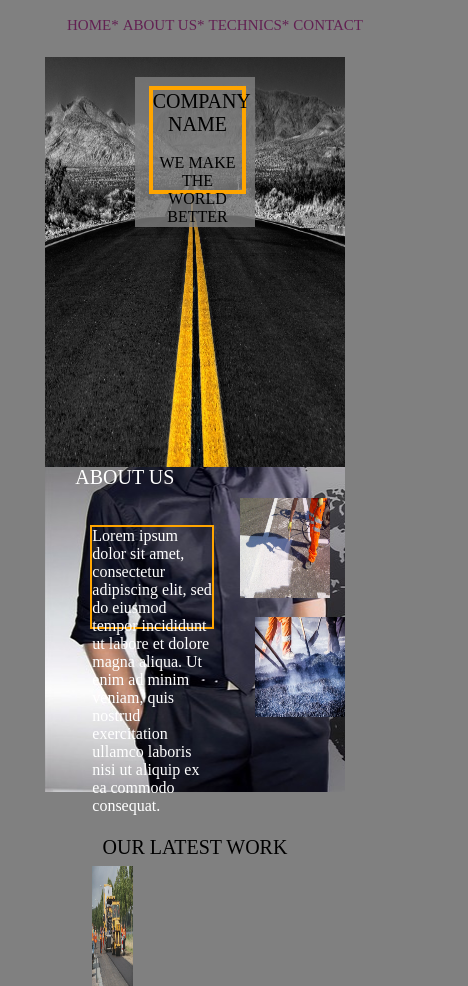
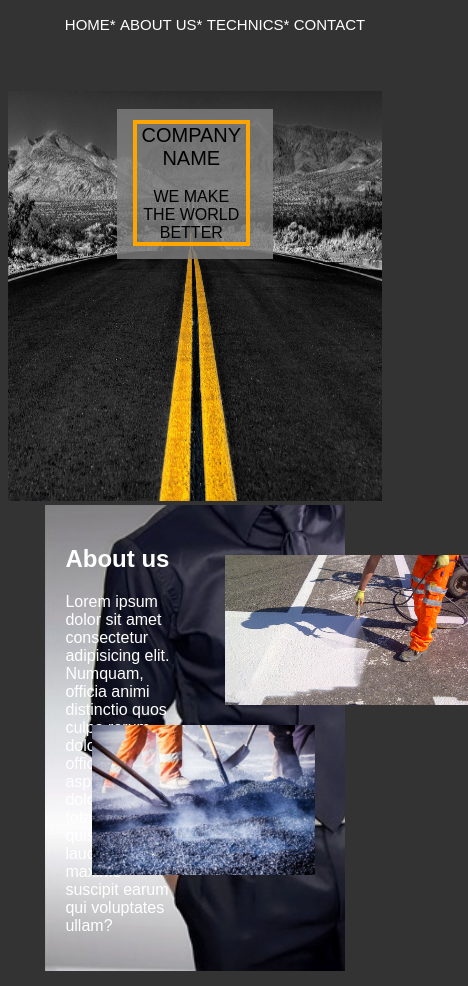
Before and after one commit to TikJan/project, a website: page public/index.html in a window 390 px wide. Shown: the top 986 px of the page, 468 px wide, since content can reach past the window. Drawn offline with Linux system fonts and the light colour scheme.

Commit message:
update 2

```diff
--- a/public/index.html
+++ b/public/index.html
@@ -27,9 +27,7 @@
 
 
 
-
 	<div class="sections">
-
 
 	<div class="sec1">
 	  <p class="popup">
@@ -42,22 +40,30 @@
 	    <span id="home">
 		</span>
 	  </div>
-	  <div class="background-conteiner">
 	    <img class="img1" src="image/asfalt-istanbul-1920x1200.jpg">
-	  </div>
-
 	</div>
 
 
 
 
-	<div class="sec2" id="about_us">
-	  <span class="span">ABOUT US</span>
-	  <p> Lorem ipsum dolor sit amet, consectetur adipiscing elit, sed do eiusmod tempor incididunt ut labore et dolore magna aliqua. Ut enim ad minim veniam, quis nostrud exercitation ullamco laboris nisi ut aliquip ex ea commodo consequat.
-	  </p>
-	  <img class="img2" src="image/malowanie1.jpg">
-	  <img class="img3" src="image/3e05f2d1-5aec-4935-8d89-96a2aee7f960_shutterstock_189247073_bio-asfalt_lignine_4782e29e_490x330.jpg">
-	</div>
+      <div class="container">
+    <div class="about-us" id="about_us">
+      <div class="content">
+        <h2>About us</h2>
+        <p>
+          Lorem ipsum dolor sit amet consectetur adipisicing elit. Numquam, officia animi distinctio quos culpa rerum, doloremque, et officiis aspernatur dolorem amet totam quisquam laudantium maxime suscipit earum qui voluptates ullam?
+        </p>
+      </div>
+      <div class="images">
+        <div class="image left">
+          <img src="./image/img1.jpg" alt="">
+        </div>
+        <div class="image right">
+          <img src="./image/img2.jpg" alt="">
+        </div>
+      </div>
+    </div>
+  </div>
 
 	<div class="technics" id="technics">
 	  <p> OUR LATEST WORK </p>
@@ -95,9 +101,7 @@
 
 	  </div>
 
-
-
-   </div>
+    </div>
 
   <body>
 
--- a/public/style.css
+++ b/public/style.css
@@ -1,26 +1,16 @@
 .header{
 	width:100%;
-	min-height:20px;
+	min-height:10px;
 	text-align:center;
+
 }
 
 .img1{
 	width:100%;
-	height:410px;
+	min-height:410px;
 }
 
-.img2{
-	width:30%;
-	height:100px;
-	margin-left:65%;
-	margin-top:3%;
-}
-.img3{
-	width:30%;
-	height:100px;
-	margin-left:70%;
-	margin-top:5%;
-}
+
 .img4{
 	width:40%;
 	height:120px;
@@ -30,8 +20,9 @@
 	height:120px;
 }
 
+
 a{
-	color:#622152;
+	color:white;
     font-size: 15px;
     text-decoration:none;
 }
@@ -39,16 +30,15 @@ a{
 li{
 	display:inline-block;
 	margin:0 auto;
+
 }
 li:hover{
 	background-color:orange;
 }
 
+
 .sec1{
-	position:relative;
-	z-index:1;
 	margin:0 auto;
-	margin-top:-20px;
 	width:80%;
 	min-height:350px;
 }
@@ -56,10 +46,10 @@ li:hover{
 	position:absolute;
 	z-index:2;
 	width:40%;
-	height:150px;
+	min-height:150px;
 	background-color:grey;
 	opacity:0.8;
-	margin:15% 0% 0% 30%;
+	margin:15% 0% 0% 20%;
 	text-align:center;
 
 }
@@ -67,46 +57,24 @@ li:hover{
 	position:absolute;
 	z-index:3;
 	width:30%;
-	margin:18% 0% 0% 34.5%;
-	height:100px;
+	margin:18% 0% 0% 24.5%;
+	min-height:100px;
 	border:4px solid orange;
 	text-align:center;
 }
 
 .popup1 span{
-
 	font-size:20px;
 }
 .home{
 	width:100%;
-	height:25px;
+	min-height:25px;
 	text-align:center;
 	font-size:20px;
 	font-weight:bold;
 }
-.about_us{
-	margin-left:46%;
-	font-weight:bold;
-	font-size:20px;
-}
-body{
-	background-color:grey;
-}
-.span{
-	margin-left:10%;
-	color:white;
-	font-size:20px;
 
-}
-.sec2{
-	margin:0 auto;
-	position:relative;
-	width:80%;
-	margin-top:-5px;
-	min-height:350px;
-	background-image:url(image/banner-1398363_960_720.jpg);
-	background-repeat:no-repeat;
-}
+
 .leftdiv{
 	margin-left:15.7%;
 	display:inline-block;
@@ -116,14 +84,6 @@ body{
 	margin-left:15.7%;
 	display:inline-block;
 	width:34%;
-}
-.sec2 p{
-	position:absolute;
-	width:40%;
-	height:100px;
-	border:2px solid orange;
-	margin:12% 0% 0% 15%;
-	color:white;
 }
 .sec3{
 	width:80%;
@@ -140,6 +100,7 @@ body{
 .technics p{
 	text-align:center;
 	font-size:20px;
+	color:white;
 }
 .contactHeader{
 	display:inline-block;
@@ -176,3 +137,122 @@ input{
 	background-color:orange;
     width:20%;
 }
+* {
+  box-sizing: border-box;
+}
+
+body {
+  font-family: sans-serif;
+  background: #333;
+}
+
+.container {
+  width: 80%;
+  margin: 0 auto;
+}
+
+.about-us {
+  background: url('./image/aboutus-bg.jpg') no-repeat;
+  background-size: cover;
+}
+
+.about-us::after {
+  content: '';
+  display: block;
+  clear: both;
+}
+
+.about-us > div {
+  float: left;
+  width: 50%;
+}
+
+.about-us .content {
+  padding: 20px;
+  color: white;
+}
+
+.about-us .images {
+  padding: 30px;
+}
+
+.about-us .images .image {
+  margin-top: 20px;
+}
+
+.about-us .image.right img {
+  float: right;
+}
+
+.about-us .image img {
+  display: block;
+  height: 150px;
+  width: auto;
+}
+
+@media only screen and (max-width: 660px){
+	.sections{
+	width:100%;
+	margin:0 auto;
+	}
+	.header{
+	width:100%;
+	}
+}
+@media only screen and (max-width: 500px){
+	.sec1{
+		width:100%;
+	}
+	.sec2{
+	    width:100%;
+	    margin:0 auto;
+	    display:flex;
+	    flex-direction:column;
+	}
+    .img2{
+		margin-top:15%;
+	}
+	.img3{
+		margin-top:5%;
+	}
+	.span{
+		margin-top:10%;
+	}
+	.sec2 p{
+		margin-top:25%;
+	}
+	.popup{
+		margin-left:28%;
+	}
+	.popup1{
+		margin-left:32%;
+	}
+	.p{
+		margin-top:2%;
+	}
+	.sections{
+	    width:100%;
+	    margin:0 auto;
+	    display:flex;
+	    flex-direction:column;
+	}
+
+	.contact{
+	    width:100%;
+	    margin-top:25%;
+	}
+
+	.sec3{
+		width:100%;
+		height:350px;
+		margin:0 auto;
+		display:flex;
+		flex-direction:column;
+	}
+	.leftdiv{
+		width:100%;
+	}
+	.rightdiv{
+		width:100%;
+	}
+}
```
Also changed, not shown: public/image/aboutus-bg.jpg (added), public/image/img1.jpg (added), public/image/img2.jpg (added).
